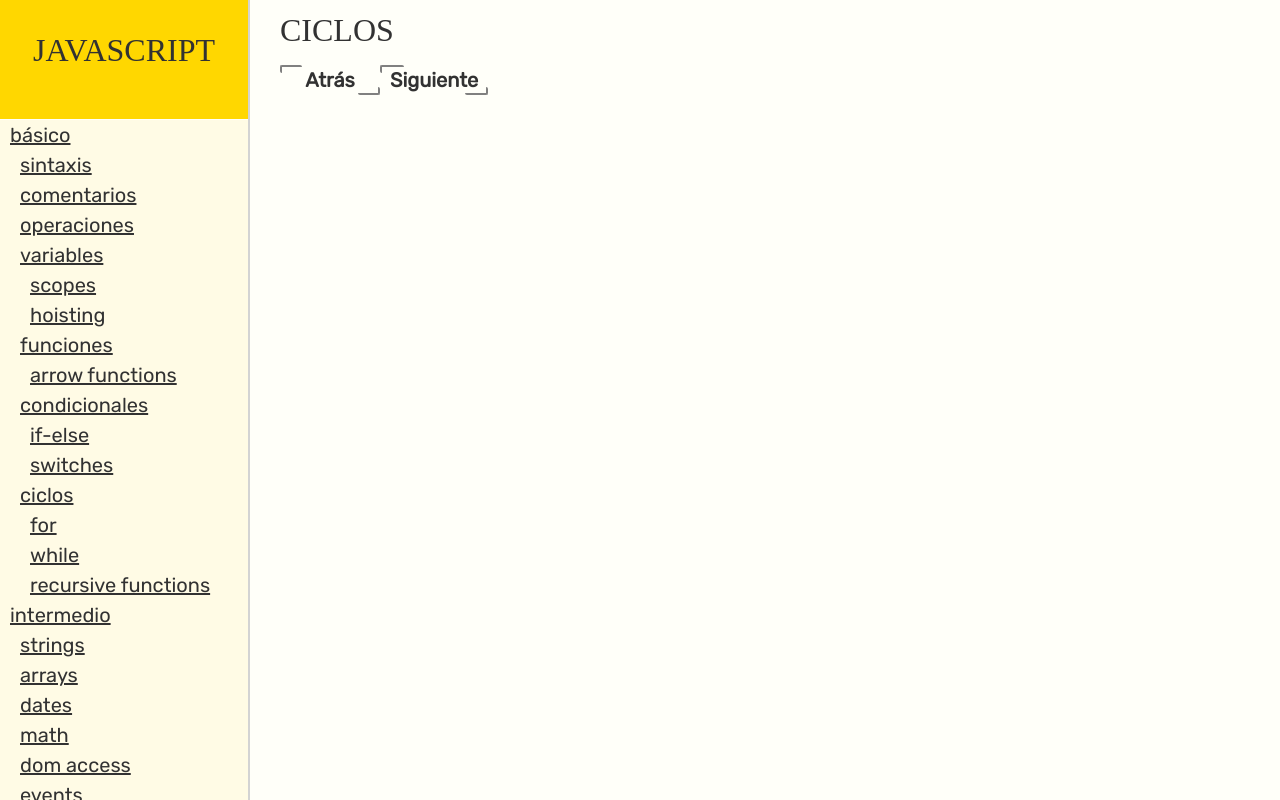
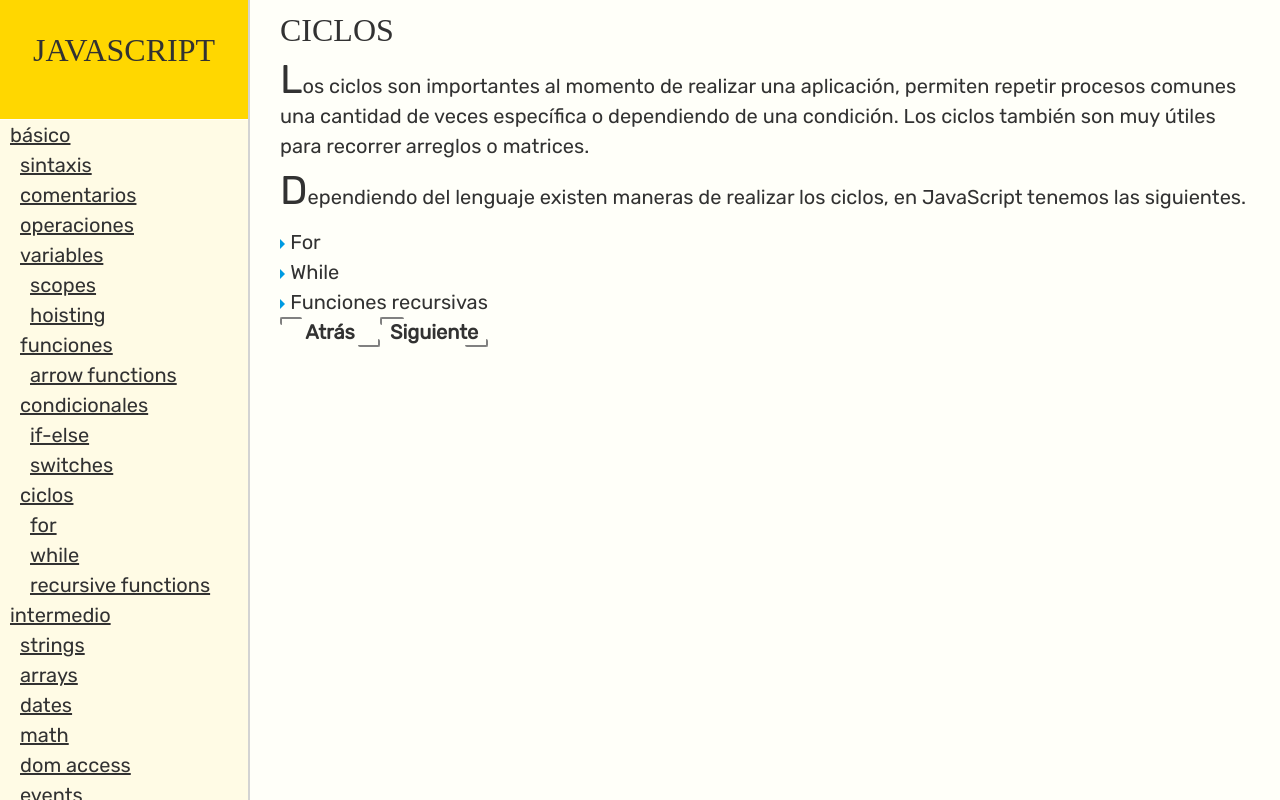
Before and after one commit to cruzortiz99/tsc_react_express_app, a React app: page /basics/loops in a window 1280 px wide. Built offline with nearby package versions, Linux system fonts and the light colour scheme; a web font is replaced by a local one.

Commit message:
ciclos listo

```diff
--- a/client/src/pages/Basics/Loops.tsx
+++ b/client/src/pages/Basics/Loops.tsx
@@ -1,7 +1,26 @@
 import React from 'react'
 import { AppPagesProps } from '../AppPages'
 import AppContentStructure from '../../components/AppContentStructure/AppContentStructure'
+import AppContentTheory from '../../components/AppContentTheory/AppContentTheory'
 
 export default (props: AppPagesProps) => (
-  <AppContentStructure title='Ciclos' {...props} />
+  <AppContentStructure title='Ciclos' {...props}>
+    <AppContentTheory>
+      <p>
+        Los ciclos son importantes al momento de realizar una aplicación,
+        permiten repetir procesos comunes una cantidad de veces específica o
+        dependiendo de una condición. Los ciclos también son muy útiles para
+        recorrer arreglos o matrices
+      </p>
+      <p>
+        Dependiendo del lenguaje existen maneras de realizar los ciclos, en
+        JavaScript tenemos las siguientes
+      </p>
+      <ul>
+        <li>For</li>
+        <li>While</li>
+        <li>Funciones recursivas</li>
+      </ul>
+    </AppContentTheory>
+  </AppContentStructure>
 )
```
